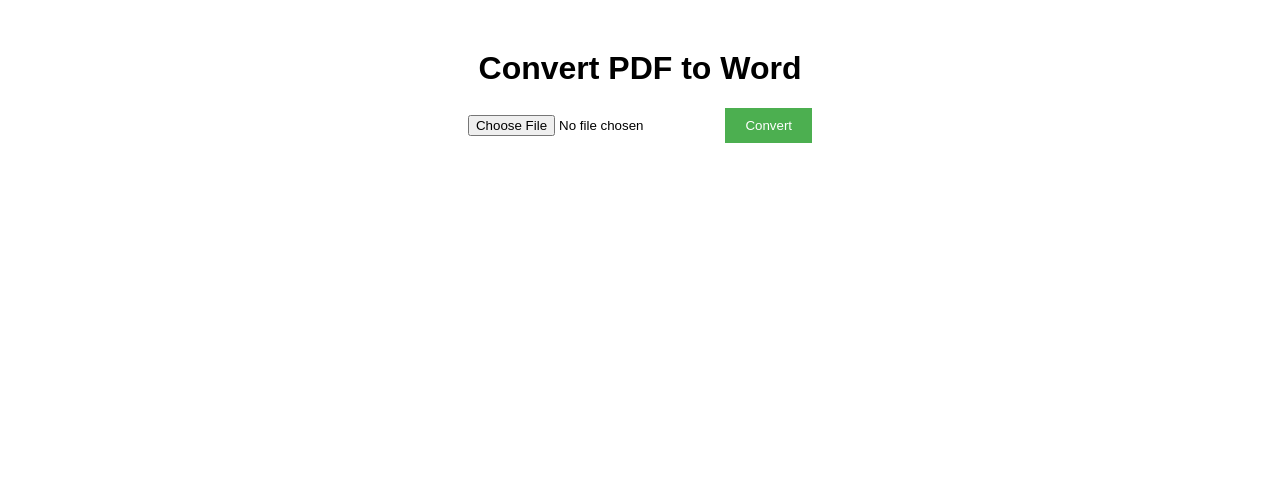
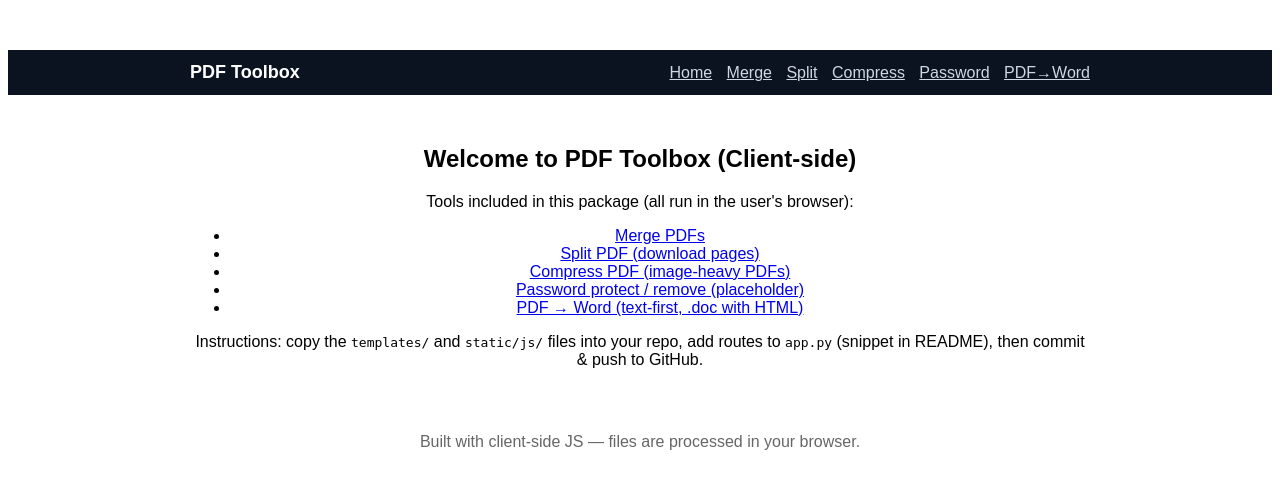
Before and after one commit to philipwai98/pdf-to-word-converter, a Flask app: page / in a window 1280 px wide. Shown: the top 489 px of the page. Run offline with Flask 3, Linux system fonts and the light colour scheme; some libraries are stand-ins or nearby versions.

Commit message:
Add files via upload

```diff
--- /dev/null
+++ b/templates/base.html
@@ -0,0 +1,30 @@
+<!doctype html>
+<html lang="en">
+<head>
+<meta charset="utf-8">
+<meta name="viewport" content="width=device-width,initial-scale=1">
+<title>PDF Toolbox</title>
+<link rel="stylesheet" href="{{ url_for('static', filename='style.css') }}">
+</head>
+<body>
+<header style="padding:12px;background:#0b1220;color:white;">
+  <div style="max-width:900px;margin:0 auto;display:flex;gap:12px;align-items:center;">
+    <h1 style="margin:0;font-size:18px;">PDF Toolbox</h1>
+    <nav style="margin-left:auto;">
+      <a href="{{ url_for('home') }}" style="color:#cfd8e3;margin-right:10px;">Home</a>
+      <a href="{{ url_for('merge') }}" style="color:#cfd8e3;margin-right:10px;">Merge</a>
+      <a href="{{ url_for('split') }}" style="color:#cfd8e3;margin-right:10px;">Split</a>
+      <a href="{{ url_for('compress') }}" style="color:#cfd8e3;margin-right:10px;">Compress</a>
+      <a href="{{ url_for('password') }}" style="color:#cfd8e3;margin-right:10px;">Password</a>
+      <a href="{{ url_for('pdf2word') }}" style="color:#cfd8e3;">PDF→Word</a>
+    </nav>
+  </div>
+</header>
+<main style="max-width:900px;margin:18px auto;padding:12px;">
+  {% block content %}{% endblock %}
+</main>
+<footer style="text-align:center;color:#666;padding:18px 0;">
+  Built with client-side JS — files are processed in your browser.
+</footer>
+</body>
+</html>
--- a/templates/index.html
+++ b/templates/index.html
@@ -1,14 +1,13 @@
-<!DOCTYPE html>
-<html>
-<head>
-    <title>Free PDF to Word Converter</title>
-    <link rel="stylesheet" href="/static/style.css">
-</head>
-<body>
-    <h1>Convert PDF to Word</h1>
-    <form method="POST" enctype="multipart/form-data">
-        <input type="file" name="pdf_file" accept="application/pdf" required>
-        <button type="submit">Convert</button>
-    </form>
-</body>
-</html>
+{% extends "base.html" %}
+{% block content %}
+<h2>Welcome to PDF Toolbox (Client-side)</h2>
+<p>Tools included in this package (all run in the user's browser):</p>
+<ul>
+  <li><a href="{{ url_for('merge') }}">Merge PDFs</a></li>
+  <li><a href="{{ url_for('split') }}">Split PDF (download pages)</a></li>
+  <li><a href="{{ url_for('compress') }}">Compress PDF (image-heavy PDFs)</a></li>
+  <li><a href="{{ url_for('password') }}">Password protect / remove (placeholder)</a></li>
+  <li><a href="{{ url_for('pdf2word') }}">PDF → Word (text-first, .doc with HTML)</a></li>
+</ul>
+<p>Instructions: copy the <code>templates/</code> and <code>static/js/</code> files into your repo, add routes to <code>app.py</code> (snippet in README), then commit & push to GitHub.</p>
+{% endblock %}
```
Also changed, not shown: templates/compress.html (added, +19 -0 lines), templates/merge.html (added, +12 -0 lines), templates/password.html (added, +12 -0 lines), templates/pdf2word.html (added, +16 -0 lines), templates/split.html (added, +11 -0 lines).
